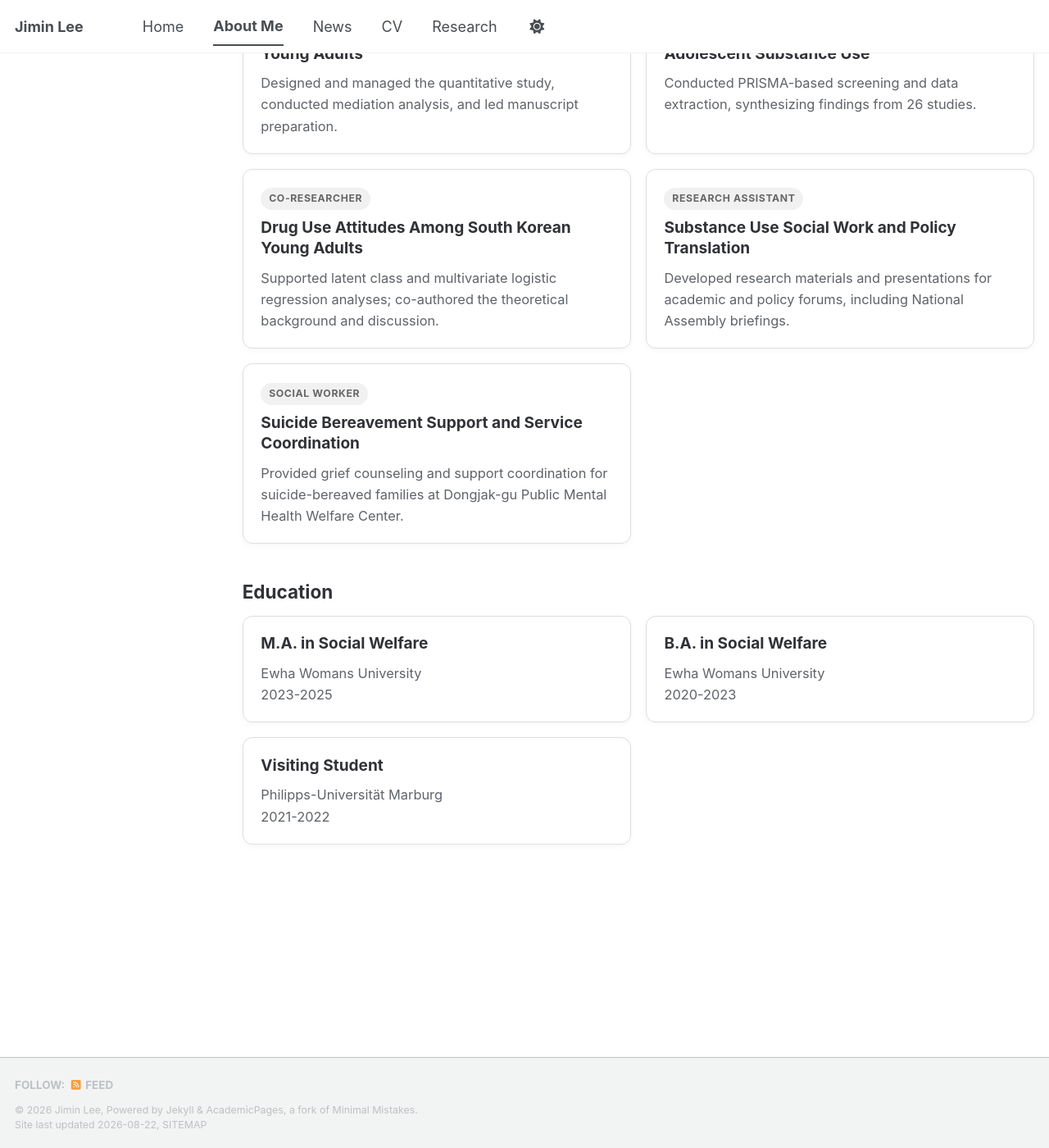
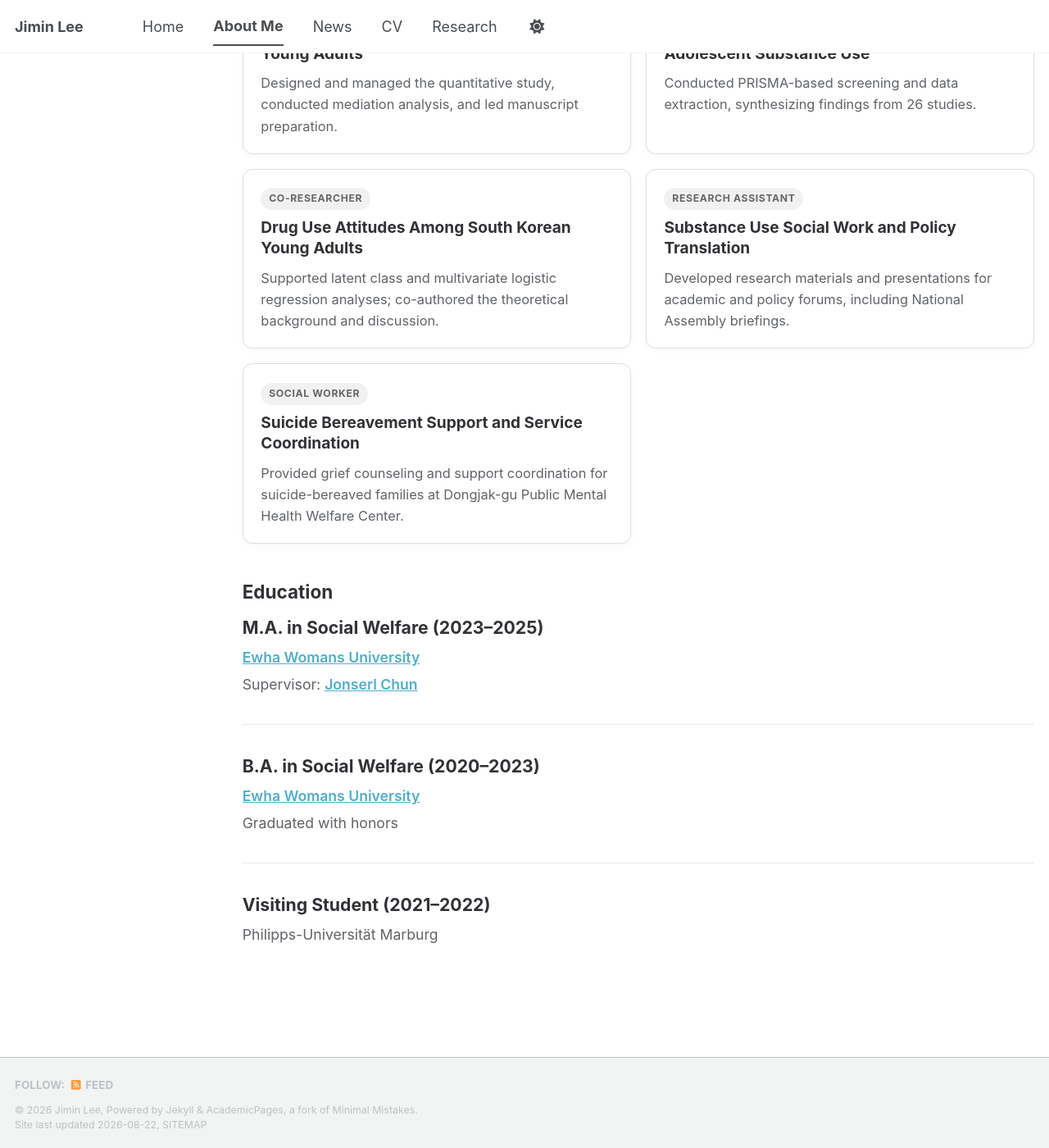
Before and after one commit to jiminlee-research/jiminlee-research.github.io, a Jekyll site: the page built from _pages/about-me.md, in a window 1280 px wide and 1400 px high, scrolled down 900 px. Shown: the whole window at 82% size. Built offline with Jekyll 4.4.1, drawn with Linux system fonts in a browser that asks for light colours; a style sheet for code colours, icons or effects is not loaded.

Commit message:
Revamp About Me page with new sections and styles
Updated the 'About Me' page to include sections for biography, key interests, research experience, and education. Enhanced layout and styling for better readability.

```diff
--- a/_pages/about-me.md
+++ b/_pages/about-me.md
@@ -10,50 +10,108 @@ author_profile: true
 .about-hero{text-align:left;padding:1.5rem 0 2rem;border-bottom:1px solid #e5e7eb;margin-bottom:2rem}
 .about-hero h1{color:#1683e8;font-size:2rem;margin:0 0 .45rem}
 .about-hero p{color:#5f6368;font-size:1rem;margin:0}
-
 .about-section{margin:2.25rem 0}
 .about-section h2{color:#303236;font-size:1.25rem;border-bottom:1px solid #e5e7eb;padding-bottom:.45rem;margin-bottom:1.2rem}
 .about-section>p{font-size:.98rem;line-height:1.7}
-
 .interest-grid{display:grid;gap:1rem;grid-template-columns:repeat(3,minmax(0,1fr))}
 .record-grid{display:grid;gap:1rem;grid-template-columns:repeat(2,minmax(0,1fr))}
-
 .interest-card,.record-card{border:1px solid #dedede;border-radius:12px;padding:1.1rem 1.2rem;background:#fff;box-shadow:0 2px 7px rgba(0,0,0,.04)}
 .interest-card h3,.record-card h3{margin:.05rem 0 .55rem;color:#303236;font-size:1.06rem;line-height:1.35}
 .interest-card p,.record-card p{margin:0;color:#5f6368;font-size:.91rem;line-height:1.6}
-
 .label{display:inline-block;border-radius:999px;background:#f1f1f1;color:#666;font-size:.68rem;font-weight:700;letter-spacing:.05em;padding:.22rem .55rem;margin-bottom:.45rem}
-
-@media(max-width:800px){
-  .interest-grid,.record-grid{grid-template-columns:1fr}
-  .about-hero h1{font-size:2rem}
-}
+.education-list{display:grid;gap:2rem}
+.education-entry{padding:0 0 1.65rem;border-bottom:1px solid #e5e7eb}
+.education-entry:last-child{padding-bottom:0;border-bottom:0}
+.education-entry h3{margin:0 0 .4rem;color:#303236;font-size:1.18rem;line-height:1.4}
+.education-entry p{margin:.2rem 0;color:#5f6368;font-size:.98rem;line-height:1.65}
+.education-entry a{font-weight:600}
+@media(max-width:800px){.interest-grid,.record-grid{grid-template-columns:1fr}.about-hero h1{font-size:2rem}}
 </style>
 
 <div class="about-page">
-<header class="about-hero"><h1>About Me</h1><p>Research, practice, and policy for mental health equity</p></header>
+  <header class="about-hero"><h1>About Me</h1><p>Research, practice, and policy for mental health equity</p></header>
+  <section class="about-section"><h2>Biography</h2><p></p></section>
+  <section class="about-section"><h2>Key Interests</h2>
 
-<section class="about-section"><h2>Biography</h2><p></p></section>
+<div class="interest-grid">
+  <article class="interest-card">
+    <div class="label">MENTAL HEALTH EQUITY</div>
+    <h3>Mental Health Disparities</h3>
+    <p>Stigma, discrimination, trauma, and unequal health outcomes.</p>
+  </article>
+  <article class="interest-card">
+    <div class="label">POPULATIONS</div>
+    <h3>Marginalized Populations</h3>
+    <p>Refugees, sexual and gender minorities, and people with disabilities.</p>
+  </article>
+  <article class="interest-card">
+    <div class="label">APPROACH</div>
+    <h3>Rights-Based Policy</h3>
+    <p>Anti-oppressive research and policy responses to health inequities.</p>
+  </article>
+</div>
 
-<section class="about-section"><h2>Key Interests</h2><div class="interest-grid">
-<article class="interest-card"><div class="label">MENTAL HEALTH EQUITY</div><h3>Mental Health Disparities</h3><p>Stigma, discrimination, trauma, and unequal health outcomes.</p></article>
-<article class="interest-card"><div class="label">POPULATIONS</div><h3>Marginalized Populations</h3><p>Refugees, sexual and gender minorities, and people with disabilities.</p></article>
-<article class="interest-card"><div class="label">APPROACH</div><h3>Rights-Based Policy</h3><p>Anti-oppressive research and policy responses to health inequities.</p></article>
-</div></section>
+</section>
 
-<section class="about-section"><h2>Research and Practice Experience</h2><div class="record-grid">
-<article class="record-card"><div class="label">STAFF RESEARCHER</div><h3>Health Equity Research</h3><p>Institute of Health and Environment, Seoul National University.</p></article>
-<article class="record-card"><div class="label">RESEARCH ASSISTANT</div><h3>Welfare Outcomes of Protected Children</h3><p>Collected, cleaned, and coded mixed-methods data for a longitudinal evaluation with ChildFund Korea and Kyobo Life.</p></article>
-<article class="record-card"><div class="label">FIRST AUTHOR</div><h3>Family Conflict and Social Isolation Among Young Adults</h3><p>Designed and managed the quantitative study, conducted mediation analysis, and led manuscript preparation.</p></article>
-<article class="record-card"><div class="label">CO-RESEARCHER</div><h3>Game-Based Digital Interventions for Adolescent Substance Use</h3><p>Conducted PRISMA-based screening and data extraction, synthesizing findings from 26 studies.</p></article>
-<article class="record-card"><div class="label">CO-RESEARCHER</div><h3>Drug Use Attitudes Among South Korean Young Adults</h3><p>Supported latent class and multivariate logistic regression analyses; co-authored the theoretical background and discussion.</p></article>
-<article class="record-card"><div class="label">RESEARCH ASSISTANT</div><h3>Substance Use Social Work and Policy Translation</h3><p>Developed research materials and presentations for academic and policy forums, including National Assembly briefings.</p></article>
-<article class="record-card"><div class="label">SOCIAL WORKER</div><h3>Suicide Bereavement Support and Service Coordination</h3><p>Provided grief counseling and support coordination for suicide-bereaved families at Dongjak-gu Public Mental Health Welfare Center.</p></article>
-</div></section>
+  <section class="about-section"><h2>Research and Practice Experience</h2>
 
-<section class="about-section"><h2>Education</h2><div class="record-grid">
-<article class="record-card"><h3>M.A. in Social Welfare</h3><p>Ewha Womans University<br>2023-2025</p></article>
-<article class="record-card"><h3>B.A. in Social Welfare</h3><p>Ewha Womans University<br>2020-2023</p></article>
-<article class="record-card"><h3>Visiting Student</h3><p>Philipps-Universität Marburg<br>2021-2022</p></article>
-</div></section>
+<div class="record-grid">
+  <article class="record-card">
+    <div class="label">STAFF RESEARCHER</div>
+    <h3>Health Equity Research</h3>
+    <p>Institute of Health and Environment, Seoul National University.</p>
+  </article>
+  <article class="record-card">
+    <div class="label">RESEARCH ASSISTANT</div>
+    <h3>Welfare Outcomes of Protected Children</h3>
+    <p>Collected, cleaned, and coded mixed-methods data for a longitudinal evaluation with ChildFund Korea and Kyobo Life.</p>
+  </article>
+  <article class="record-card">
+    <div class="label">FIRST AUTHOR</div>
+    <h3>Family Conflict and Social Isolation Among Young Adults</h3>
+    <p>Designed and managed the quantitative study, conducted mediation analysis, and led manuscript preparation.</p>
+  </article>
+  <article class="record-card">
+    <div class="label">CO-RESEARCHER</div>
+    <h3>Game-Based Digital Interventions for Adolescent Substance Use</h3>
+    <p>Conducted PRISMA-based screening and data extraction, synthesizing findings from 26 studies.</p>
+  </article>
+  <article class="record-card">
+    <div class="label">CO-RESEARCHER</div>
+    <h3>Drug Use Attitudes Among South Korean Young Adults</h3>
+    <p>Supported latent class and multivariate logistic regression analyses; co-authored the theoretical background and discussion.</p>
+  </article>
+  <article class="record-card">
+    <div class="label">RESEARCH ASSISTANT</div>
+    <h3>Substance Use Social Work and Policy Translation</h3>
+    <p>Developed research materials and presentations for academic and policy forums, including National Assembly briefings.</p>
+  </article>
+  <article class="record-card">
+    <div class="label">SOCIAL WORKER</div>
+    <h3>Suicide Bereavement Support and Service Coordination</h3>
+    <p>Provided grief counseling and support coordination for suicide-bereaved families at Dongjak-gu Public Mental Health Welfare Center.</p>
+  </article>
 </div>
+
+</section>
+
+  <section class="about-section"><h2>Education</h2>
+
+<div class="education-list">
+  <div class="education-entry">
+    <h3>M.A. in Social Welfare <span>(2023–2025)</span></h3>
+    <p><a href="https://pure.ewha.ac.kr/en/">Ewha Womans University</a></p>
+    <p>Supervisor: <a href="https://pure.ewha.ac.kr/en/persons/jongserl-chun/">Jonserl Chun</a></p>
+  </div>
+  <div class="education-entry">
+    <h3>B.A. in Social Welfare <span>(2020–2023)</span></h3>
+    <p><a href="https://pure.ewha.ac.kr/en/">Ewha Womans University</a></p>
+    <p>Graduated with honors</p>
+  </div>
+  <div class="education-entry">
+    <h3>Visiting Student <span>(2021–2022)</span></h3>
+    <p>Philipps-Universität Marburg</p>
+  </div>
+</div>
+</section>
+</div>
```
